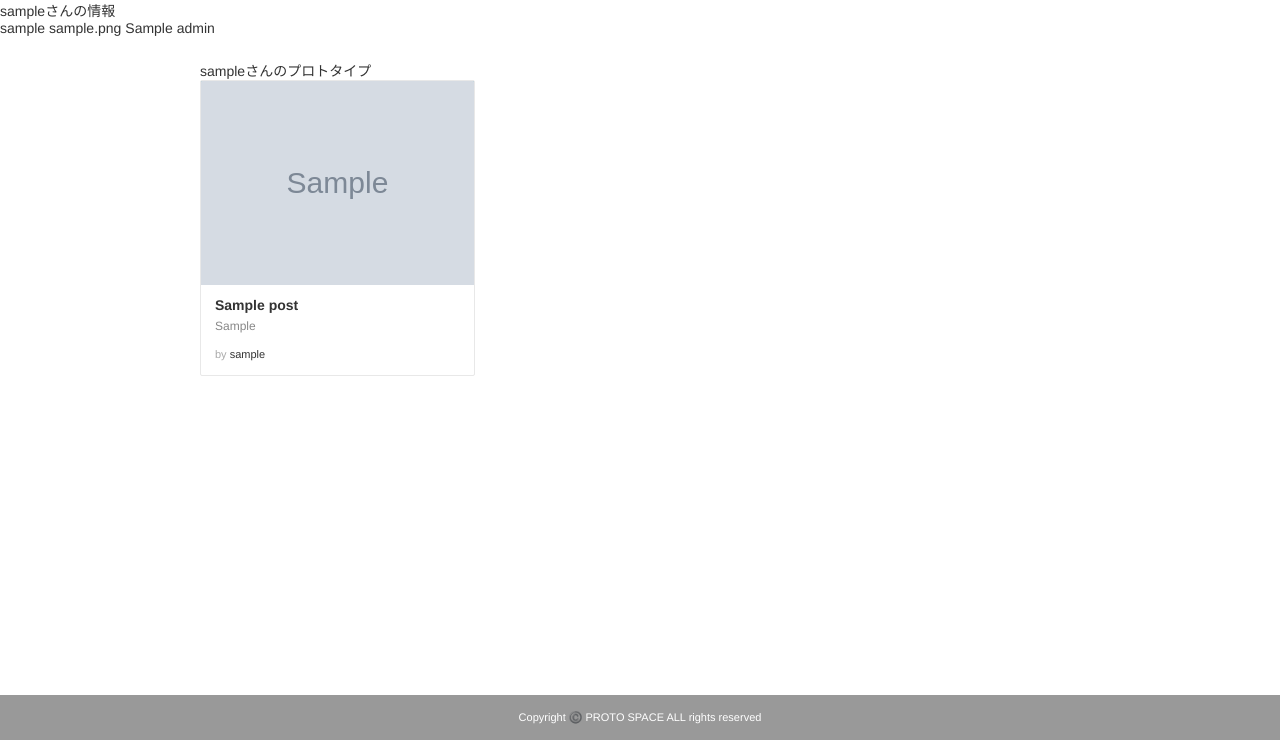
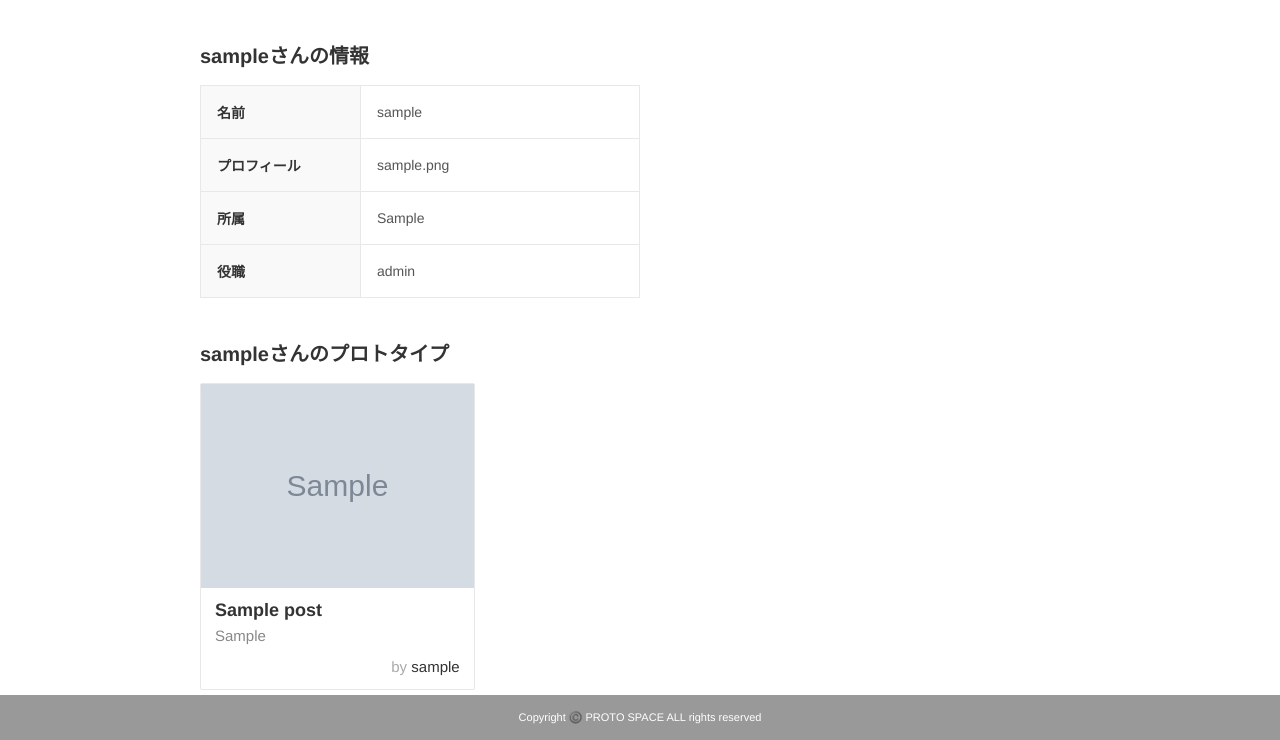
Before and after one commit to ishiitsubasa/protospace-a, a Django app: page /users/1/ in a window 1280 px wide. Shown: the part 60-800 px from the top of the page. Run offline with Django 5.2, Linux system fonts and the light colour scheme; tables that the repository leaves empty hold one stand-in row (values such as "Sample post"); grey boxes marked "Sample" are stand-in pictures.

Commit message:
UI修正

```diff
--- a/static/css/style.css
+++ b/static/css/style.css
@@ -129,7 +129,7 @@ a.post:hover {
   max-width: 960px;
   margin: 24px auto 0;
   padding: 0 40px;
-  font-size: 13px;
+  font-size: 16px;
   color: #555;
 }
 
@@ -142,6 +142,15 @@ main {
   flex: 1;
 }
 
+.greeting a {
+  color: #3B4043;
+  text-decoration: underline;
+}
+
+.greeting a:hover {
+  color: #3aadd4;
+}
+
 /* ===== Contents ===== */
 .contents {
   max-width: 960px;
@@ -150,6 +159,15 @@ main {
 }
 
 /* ===== カードグリッド ===== */
+.author-link a {
+  color: #aaa;
+  text-decoration: underline;
+}
+
+.author-link a:hover {
+  color: #57C3E9;
+}
+
 .card-grid {
   display: grid;
   grid-template-columns: repeat(3, 1fr);
@@ -176,23 +194,83 @@ main {
 }
 
 .card__title {
-  font-size: 14px;
+  font-size: 18px;
   font-weight: bold;
   color: #333;
   margin-bottom: 4px;
 }
 
 .card__description {
-  font-size: 12px;
+  font-size: 15px;
   color: #888;
   line-height: 1.5;
   margin-bottom: 10px;
 }
 
 .card__author {
-  font-size: 11px;
+
+  font-size: 15px;
   color: #aaa;
   text-align: right;
+  display: block;
+}
+
+/* ====detailview ====*/
+.detail-container {
+  max-width: 640px;
+  margin: 40px auto;
+  text-align: center;
+}
+
+.detail__body {
+  text-align: center;
+  padding: 20px;
+}
+
+.detail__body h3 {
+  font-size: 14px;
+  font-weight: bold;
+  margin-bottom: 6px;
+}
+
+.detail__body p {
+  font-size: 13px;
+  color: #555;
+  margin-bottom: 16px;
+}
+
+.detail__actions {
+  margin-top: 12px;
+  margin-bottom: 24px;
+  display: flex;
+  justify-content: center;
+  gap: 10px;
+}
+
+.update-btn {
+  padding: 6px 16px;
+  border: 1px solid #ccc;
+  border-radius: 3px;
+  font-size: 13px;
+  color: #555;
+  text-decoration: none;
+}
+
+.delete-btn {
+  padding: 6px 16px;
+  border: 1px solid #ccc;
+  border-radius: 3px;
+  font-size: 13px;
+  color: #555;
+  background: none;
+  cursor: pointer;
+  font-family: inherit;
+}
+
+.update-btn:hover,
+.delete-btn:hover {
+  border-color: #57C3E9;
+  color: #57C3E9;
 }
 
 /* ===== Form ===== */
@@ -369,3 +447,42 @@ footer p {
 .submit-btn:hover {
   background-color: #3aadd4;
 }
+
+/* === mypage ==== */
+.mypage-container {
+  max-width: 960px;
+  margin: 40px auto;
+  padding: 0 40px;
+}
+
+.mypage__title {
+  font-size: 20px;
+  font-weight: bold;
+  color: #333;
+  margin-bottom: 16px;
+}
+
+.mypage__table {
+  width: 50%;
+  border-collapse: collapse;
+  margin-bottom: 40px;
+}
+
+.mypage__table th,
+.mypage__table td {
+  padding: 16px;
+  border: 1px solid #e8e8e8;
+  font-size: 14px;
+}
+
+.mypage__table th {
+  width: 160px;
+  font-weight: bold;
+  color: #333;
+  background-color: #f9f9f9;
+  text-align: left;
+}
+
+.mypage__table td {
+  color: #555;
+}
--- a/templates/posts/index.html
+++ b/templates/posts/index.html
@@ -3,7 +3,7 @@
 {% block content %}
 
 {% if user.is_authenticated %}
-<p>{{ user.nickname }}さんこんにちは</p>
+<p class="greeting">こんにちは、<a class='' href="{% url 'users:mypage' user.pk %}">{{ user.nickname }}さん</a></p>
 {% endif %}
 
 <div class="contents row">
--- a/templates/users/mypage.html
+++ b/templates/users/mypage.html
@@ -1,16 +1,29 @@
 {% extends "base.html" %}
+{% load static %}
 {% block content %}
-{% load static %}
 
-<div class="field">
-  <p>{{ profile_user.nickname }}さんの情報</p>
-  {{ profile_user.nickname }}
-  {{ profile_user.profile }}
-  {{ profile_user.belonging }}
-  {{ profile_user.role }}
-</div>
-<div class="contents row">
-  <p>{{ profile_user.nickname }}さんのプロトタイプ</p>
+<div class="mypage-container">
+  <h2 class="mypage__title">{{ profile_user.nickname }}さんの情報</h2>
+  <table class="mypage__table">
+    <tr>
+      <th>名前</th>
+      <td>{{ profile_user.nickname }}</td>
+    </tr>
+    <tr>
+      <th>プロフィール</th>
+      <td>{{ profile_user.profile }}</td>
+    </tr>
+    <tr>
+      <th>所属</th>
+      <td>{{ profile_user.belonging }}</td>
+    </tr>
+    <tr>
+      <th>役職</th>
+      <td>{{ profile_user.role }}</td>
+    </tr>
+  </table>
+
+  <h2 class="mypage__title">{{ profile_user.nickname }}さんのプロトタイプ</h2>
   {% include "posts/_post_list.html" %}
 </div>
 
```
Also changed, not shown: templates/posts/detail.html (+23 -20 lines).
